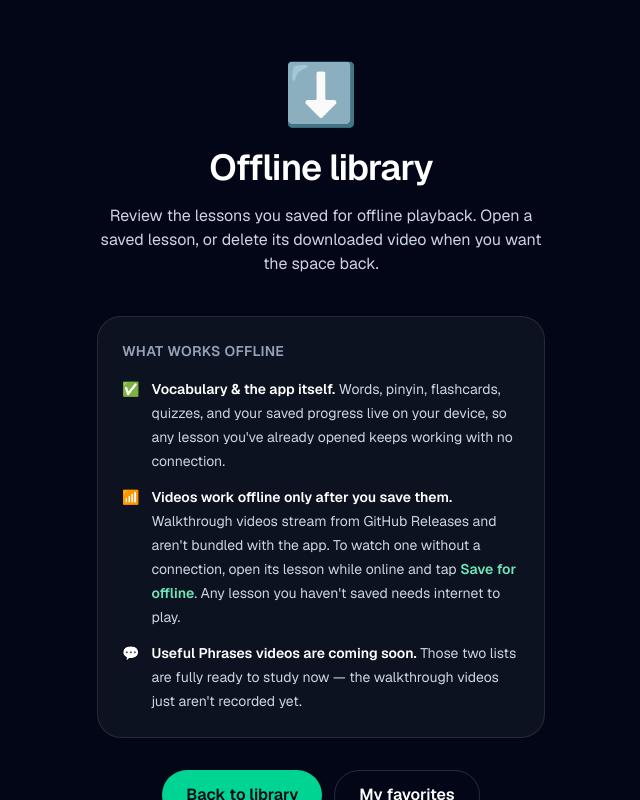
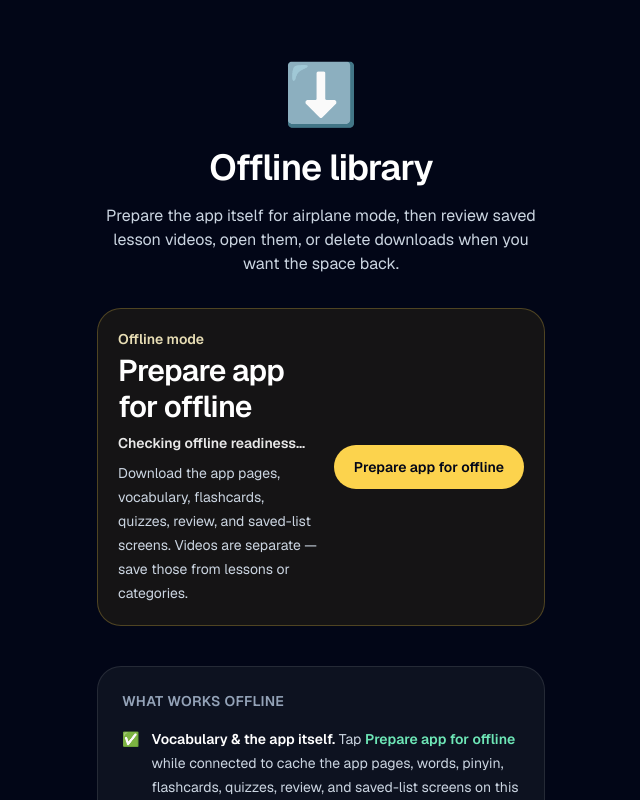
Before and after one commit to aliceagent/learn-10-mandarin-words, a Next.js app: page /offline in a window 1280 px wide. Shown: the top 800 px of the page, without its empty margins (319-959 px from the left). Built offline with nearby package versions, Linux system fonts and the light colour scheme; no server answers.

Commit message:
offline: add app readiness controls

```diff
--- a/src/app/offline/page.tsx
+++ b/src/app/offline/page.tsx
@@ -1,6 +1,9 @@
 import Link from "next/link";
 import type { Metadata } from "next";
 import { SavedLessonsPanel } from "@/components/saved-lessons-panel";
+import { OfflineAppPackCard } from "@/components/offline-app-pack-card";
+import { data } from "@/lib/data";
+import { offlineAppManifestUrls } from "@/lib/offline-app-manifest";
 
 export const metadata: Metadata = {
   title: "Offline library",
@@ -11,13 +14,19 @@ export const metadata: Metadata = {
 };
 
 export default function OfflinePage() {
+  const manifestUrls = offlineAppManifestUrls(data);
+
   return (
     <main className="mobile-bottom-safe mx-auto flex min-h-[80dvh] max-w-2xl flex-col items-center justify-center px-6 pt-16 text-center">
       <p className="text-6xl">⬇️</p>
       <h1 className="mt-6 text-3xl font-semibold tracking-tight text-white md:text-4xl">Offline library</h1>
       <p className="mt-4 max-w-md text-slate-300">
-        Review the lessons you saved for offline playback. Open a saved lesson, or delete its downloaded video when you want the space back.
+        Prepare the app itself for airplane mode, then review saved lesson videos, open them, or delete downloads when you want the space back.
       </p>
+
+      <div className="mt-8 w-full">
+        <OfflineAppPackCard manifestUrls={manifestUrls} compact />
+      </div>
 
       {/* Lessons the learner explicitly saved for offline playback (client-only). */}
       <SavedLessonsPanel />
@@ -33,8 +42,7 @@ export default function OfflinePage() {
             <span aria-hidden="true">✅</span>
             <span>
               <strong className="font-semibold text-white">Vocabulary &amp; the app itself.</strong>{" "}
-              Words, pinyin, flashcards, quizzes, and your saved progress live on your device, so any
-              lesson you&apos;ve already opened keeps working with no connection.
+              Tap <span className="font-semibold text-emerald-300">Prepare app for offline</span> while connected to cache the app pages, words, pinyin, flashcards, quizzes, review, and saved-list screens on this device.
             </span>
           </li>
           <li className="flex gap-3">
--- a/src/components/home-app.tsx
+++ b/src/components/home-app.tsx
@@ -26,6 +26,8 @@ import { ThemeToggle } from "./theme-toggle";
 // helper the highlighter uses, keeping search and highlight in lockstep.
 import { normalizePinyin } from "@/lib/highlight";
 import { searchWords } from "@/lib/search-logic";
+import { offlineAppManifestUrls } from "@/lib/offline-app-manifest";
+import { OfflineAppPackCard } from "./offline-app-pack-card";
 
 export function HomeApp({ data }: { data: HomeIndexData }) {
   const [query, setQuery] = useState("");
@@ -64,6 +66,7 @@ export function HomeApp({ data }: { data: HomeIndexData }) {
   // Rejoin the index with the lazily-loaded word data so everything downstream
   // (haystack, searchWords, matched-word rows, cards) keeps its TopicSummary shape.
   const topics = useMemo(() => mergeWordIndex(data.topics, words), [data.topics, words]);
+  const offlineManifestUrls = useMemo(() => offlineAppManifestUrls(data), [data]);
 
   const nextTopic = useMemo(
     () => nextRecommendedTopic(topics, progress.learnedTopics),
@@ -300,6 +303,10 @@ export function HomeApp({ data }: { data: HomeIndexData }) {
             </Link>
           </div>
         </div>
+      </section>
+
+      <section className="mx-auto max-w-7xl px-4 pt-1 md:px-10 md:pt-2" aria-label="Prepare offline mode">
+        <OfflineAppPackCard manifestUrls={offlineManifestUrls} />
       </section>
 
       {offlineSummary.hasSavedOffline ? (
--- /dev/null
+++ b/src/components/offline-app-pack-card.tsx
@@ -0,0 +1,131 @@
+"use client";
+
+import { useEffect, useMemo, useState } from "react";
+import {
+  appOfflineStatus,
+  prepareAppOffline,
+  type OfflineAppPackStatus,
+  type OfflineAppPackResult,
+} from "@/lib/offline-app-pack";
+import {
+  offlineAppPackButtonLabel,
+  offlineAppPackCopy,
+  offlineAppPackProgressLabel,
+  type OfflineAppPackProgress,
+} from "@/lib/offline-app-pack-ui";
+import { supportsCacheStorage } from "@/lib/offline";
+import { useOnlineStatus } from "./use-online-status";
+
+type OfflineAppPackCardProps = {
+  manifestUrls: string[];
+  compact?: boolean;
+};
+
+const TONE_CLASS = {
+  amber: "border-amber-300/25 bg-amber-400/[0.08] text-amber-100",
+  sky: "border-sky-300/25 bg-sky-400/[0.08] text-sky-100",
+  emerald: "border-emerald-300/25 bg-emerald-400/[0.08] text-emerald-100",
+} as const;
+
+const BUTTON_CLASS = {
+  amber: "bg-amber-300 text-slate-950 hover:bg-amber-200",
+  sky: "bg-sky-300 text-slate-950 hover:bg-sky-200",
+  emerald: "bg-emerald-400 text-slate-950 hover:bg-cta",
+} as const;
+
+function defaultStatus(total: number): OfflineAppPackStatus {
+  return { state: "not-ready", total, cached: 0, missing: [] };
+}
+
+export function OfflineAppPackCard({ manifestUrls, compact = false }: OfflineAppPackCardProps) {
+  const online = useOnlineStatus();
+  const [supported, setSupported] = useState(false);
+  const [ready, setReady] = useState(false);
+  const [status, setStatus] = useState<OfflineAppPackStatus>(() => defaultStatus(manifestUrls.length));
+  const [progress, setProgress] = useState<OfflineAppPackProgress | null>(null);
+  const [lastResult, setLastResult] = useState<OfflineAppPackResult | null>(null);
+  const [error, setError] = useState<string | null>(null);
+
+  const preparing = progress !== null;
+
+  useEffect(() => {
+    let active = true;
+    const check = async () => {
+      if (!supportsCacheStorage()) {
+        if (active) setReady(true);
+        return;
+      }
+      if (active) setSupported(true);
+      try {
+        const next = await appOfflineStatus(manifestUrls);
+        if (active) setStatus(next);
+      } catch {
+        if (active) setError("Couldn't read offline storage on this device.");
+      } finally {
+        if (active) setReady(true);
+      }
+    };
+    void check();
+    return () => {
+      active = false;
+    };
+  }, [manifestUrls]);
+
+  const copy = useMemo(() => offlineAppPackCopy(status.state, status), [status]);
+  const progressLabel = offlineAppPackProgressLabel(progress);
+
+  async function onPrepare() {
+    if (!supported || preparing) return;
+    setError(null);
+    setLastResult(null);
+    try {
+      const result = await prepareAppOffline(manifestUrls, {
+        onProgress: setProgress,
+      });
+      setLastResult(result);
+      setStatus(await appOfflineStatus(manifestUrls));
+    } catch (err) {
+      setError(err instanceof Error ? err.message : "Couldn't prepare the app for offline use.");
+    } finally {
+      setProgress(null);
+    }
+  }
+
+  return (
+    <section
+      className={`rounded-3xl border p-4 text-left md:p-5 ${TONE_CLASS[copy.tone]} ${compact ? "mx-auto w-full max-w-md" : "mx-auto max-w-7xl"}`}
+      aria-label="Offline mode readiness"
+    >
+      <div className="flex flex-col gap-4 md:flex-row md:items-center md:justify-between">
+        <div className="min-w-0">
+          <p className="text-sm font-semibold opacity-90">Offline mode</p>
+          <h2 className="mt-1 text-2xl font-semibold tracking-tight text-white md:text-3xl">{copy.title}</h2>
+          <p className="mt-2 text-sm font-semibold text-white/90">{ready ? copy.status : "Checking offline readiness…"}</p>
+          <p className="mt-2 max-w-2xl text-sm leading-6 text-slate-300">{copy.body}</p>
+          {progressLabel ? <p className="mt-2 text-sm font-semibold text-white">{progressLabel}</p> : null}
+          {!online && status.state !== "ready" ? (
+            <p className="mt-2 text-sm text-slate-300">You&apos;re offline now — reconnect before preparing the app pack.</p>
+          ) : null}
+          {lastResult && !lastResult.complete ? (
+            <p className="mt-2 text-sm text-slate-300">
+              Cached {lastResult.cached} of {lastResult.total}; {lastResult.failed.length} failed{lastResult.skipped ? `, ${lastResult.skipped} skipped` : ""}.
+            </p>
+          ) : null}
+          {error ? <p role="alert" className="mt-2 text-sm text-rose-200">{error}</p> : null}
+          {!supported && ready ? (
+            <p role="alert" className="mt-2 text-sm text-rose-200">This browser doesn&apos;t expose Cache Storage, so true offline mode isn&apos;t available here.</p>
+          ) : null}
+        </div>
+        <button
+          type="button"
+          onClick={onPrepare}
+          disabled={!supported || preparing || (!online && status.state !== "ready")}
+          aria-busy={preparing || undefined}
+          className={`inline-flex min-h-11 shrink-0 items-center justify-center rounded-full px-5 py-3 text-sm font-semibold transition disabled:cursor-not-allowed disabled:opacity-60 ${BUTTON_CLASS[copy.tone]}`}
+        >
+          {offlineAppPackButtonLabel(status.state, preparing)}
+        </button>
+      </div>
+    </section>
+  );
+}
--- /dev/null
+++ b/src/lib/offline-app-pack-ui.ts
@@ -0,0 +1,55 @@
+import type { OfflineAppPackStatus } from "./offline-app-pack.ts";
+
+export type OfflineAppPackTone = "amber" | "sky" | "emerald";
+
+export type OfflineAppPackCopy = {
+  tone: OfflineAppPackTone;
+  title: string;
+  status: string;
+  body: string;
+};
+
+export type OfflineAppPackProgress = { done: number; total: number; current: string };
+
+export function offlineAppPackCopy(
+  state: OfflineAppPackStatus["state"],
+  status: Pick<OfflineAppPackStatus, "cached" | "total" | "missing">,
+): OfflineAppPackCopy {
+  if (state === "ready") {
+    return {
+      tone: "emerald",
+      title: "Ready for offline study",
+      status: `${status.cached} app pages ready offline`,
+      body: "The app shell and study screens are cached on this device. Saved videos are managed separately below.",
+    };
+  }
+
+  if (state === "partial") {
+    const missing = status.missing.length;
+    return {
+      tone: "sky",
+      title: "Partially ready offline",
+      status: `${status.cached} of ${status.total} app pages cached`,
+      body: `${missing} item${missing === 1 ? "" : "s"} still need to download before this is fully flight-ready. Try Prepare app for offline again while connected.`,
+    };
+  }
+
+  return {
+    tone: "amber",
+    title: "Prepare app for offline",
+    status: "Not ready for airplane mode yet",
+    body: "Download the app pages, vocabulary, flashcards, quizzes, review, and saved-list screens. Videos are separate — save those from lessons or categories.",
+  };
+}
+
+export function offlineAppPackButtonLabel(state: OfflineAppPackStatus["state"], preparing: boolean): string {
+  if (preparing) return "Preparing…";
+  if (state === "ready") return "Refresh offline app pack";
+  if (state === "partial") return "Finish offline setup";
+  return "Prepare app for offline";
+}
+
+export function offlineAppPackProgressLabel(progress: OfflineAppPackProgress | null): string | null {
+  if (!progress) return null;
+  return `Caching ${Math.min(progress.done + 1, progress.total)} of ${progress.total}…`;
+}
```
Also changed, not shown: 1 other file (tests, documents, lock files or other folders).
